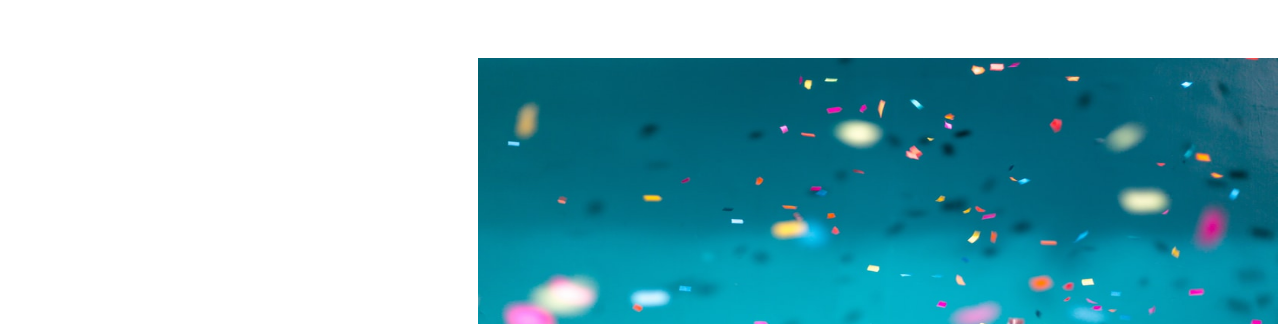
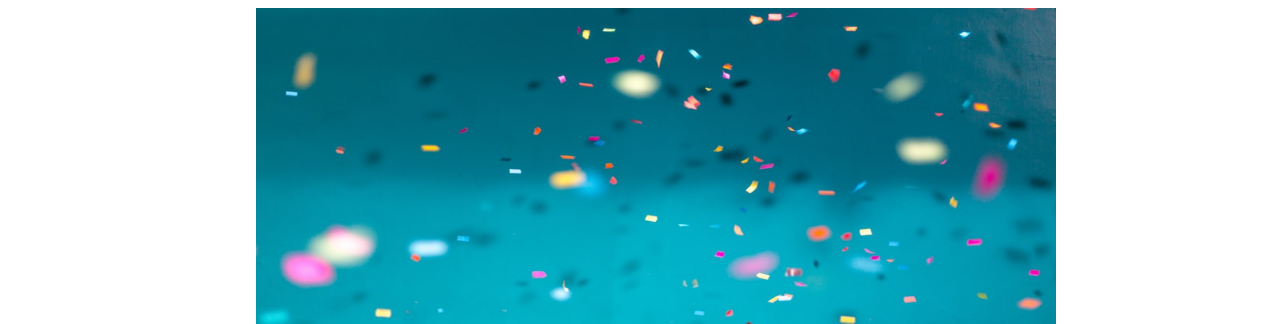
Before and after one commit to noihora/20230829_yoshida_css, a plain HTML site: page index.html in a window 1280 px wide. Shown: the part 67-391 px from the top of the page. Drawn offline with Linux system fonts and the light colour scheme.

Commit message:
修正Ver.３

```diff
--- a/css/style.css
+++ b/css/style.css
@@ -21,8 +21,8 @@ a {
 
 .firstview_img {
   position: relative;
-  top: 50px;
-  left: 478px;
+  top: 20%;
+  left: 20%;
   z-index: 10;
   width: 800px;
   height: 400px;
```
